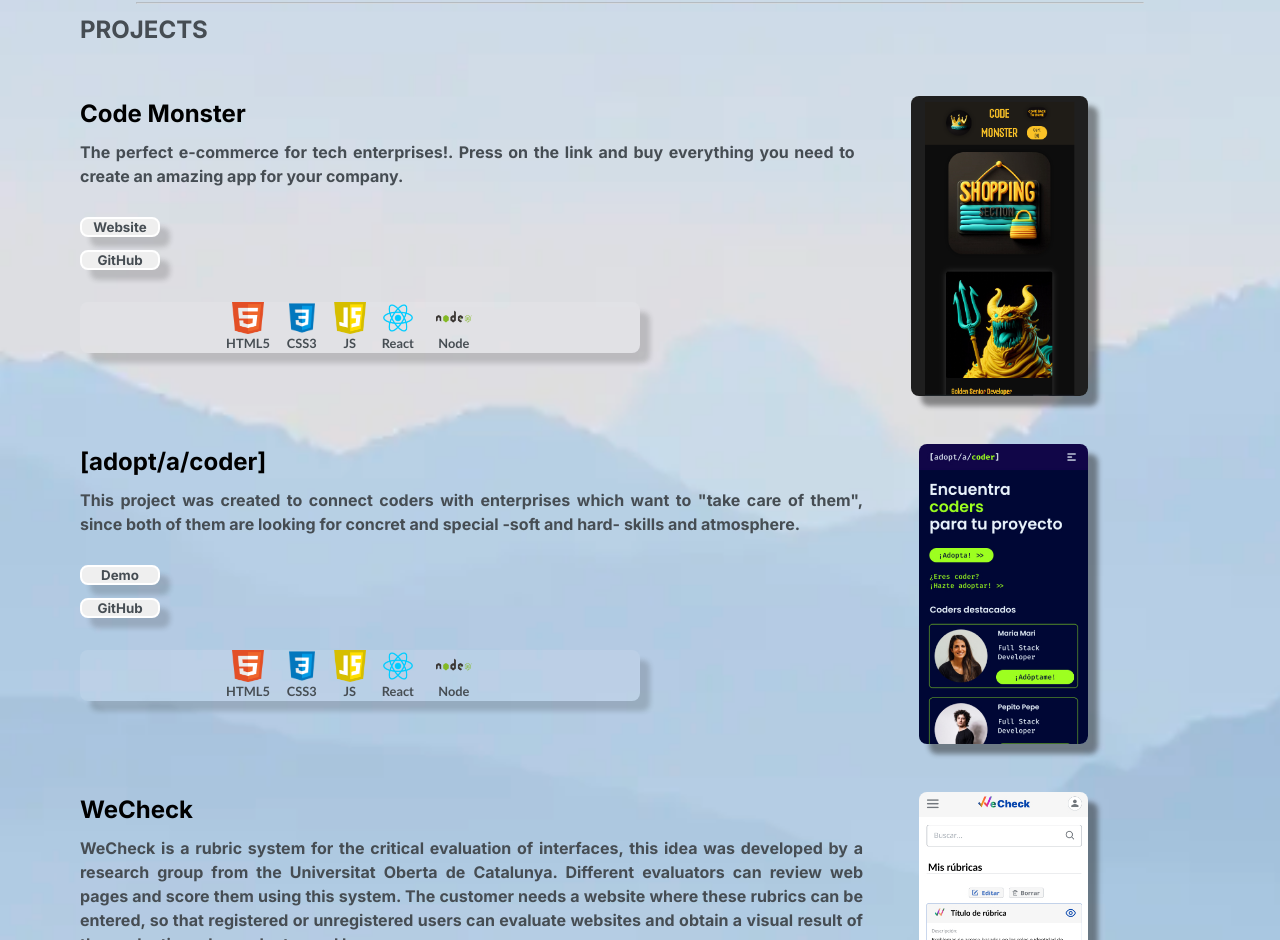
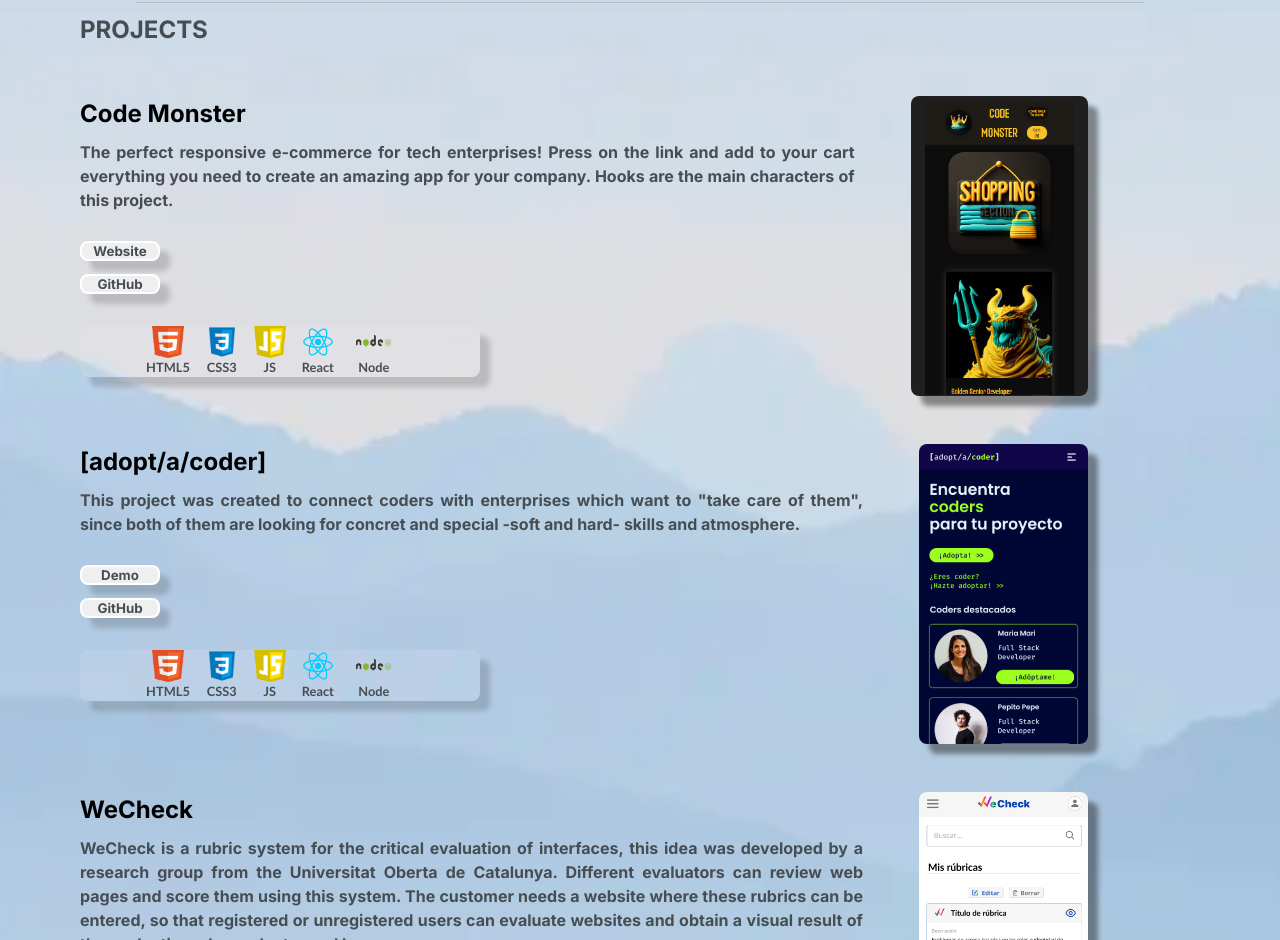
Before and after one commit to mauisiri/MY_PORTFOLIO, a React (Create React App) app: page / in a window 1280 px wide. Shown: the part 839-1779 px from the top of the page. Built offline with nearby package versions, Linux system fonts and the light colour scheme; a web font is replaced by a local one.

Commit message:
MODIFIED: interaction popup view

```diff
--- a/src/components/Interaction/InteractionCarousel.css
+++ b/src/components/Interaction/InteractionCarousel.css
@@ -85,8 +85,8 @@
     top: 50%;
     left: 50%;
     transform: translate(-50%, -50%);
-    max-width: 90vw;
-    max-height: 90vh;
+    max-width: 90%;
+    max-height: 80%;
     background-color: rgba(0, 0, 0, 0.5);
     display: flex;
     justify-content: center;
@@ -95,8 +95,14 @@
     margin-top: 20px;
   }
 
+
   .popup-content {
     padding: 20px;
+    /* Removed unnecessary margin */
+    max-width: calc(100vw - 40px); /* Account for padding */
+    max-height: calc(100vh - 40px); /* Account for padding */
+    border-radius: 4px; /* Add a subtle border radius */
+    box-shadow: 0 2px 8px rgba(0, 0, 0, 0.2); /* Add a light shadow */
   }
 
   #game-container {
--- a/src/components/Projects/Projects.css
+++ b/src/components/Projects/Projects.css
@@ -72,7 +72,7 @@
 .project_icons{
     display:flex;
     flex-direction: row;
-    width: 35rem;
+    width: 25rem;
     justify-content: center;
     border-radius: 0.5rem;
     background-color: rgba(255, 255, 255, 0.1);
--- a/src/components/Projects/Projects.jsx
+++ b/src/components/Projects/Projects.jsx
@@ -23,7 +23,7 @@ const Projects = () => {
             <div className="text">
               <span className="project_title">Code Monster</span>
               <span className="project_description">
-                The perfect e-commerce for tech enterprises!. Press on the link and buy everything you need to create an amazing app for your company.
+                The perfect responsive e-commerce for tech enterprises! Press on the link and add to your cart everything you need to create an amazing app for your company. Hooks are the main characters of this project.
               </span>
 
               <a
```
